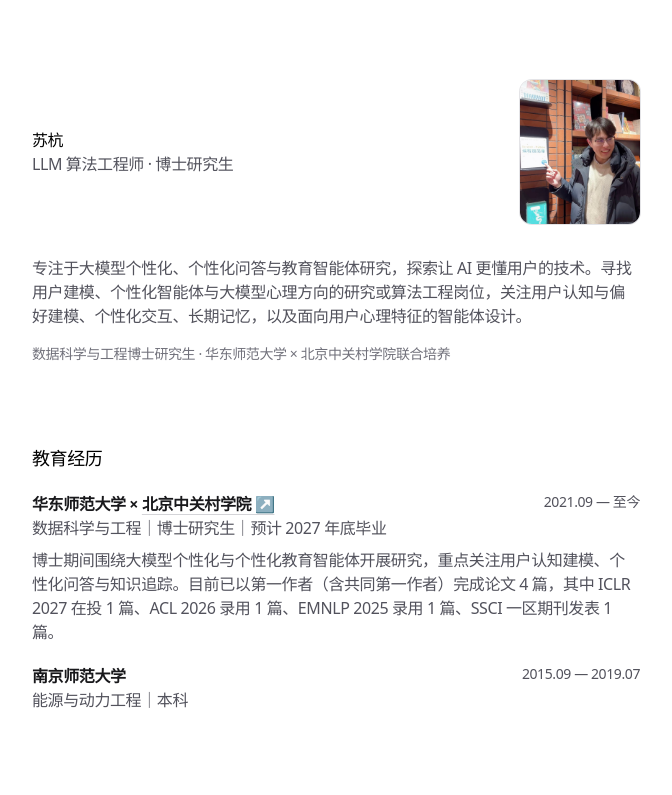
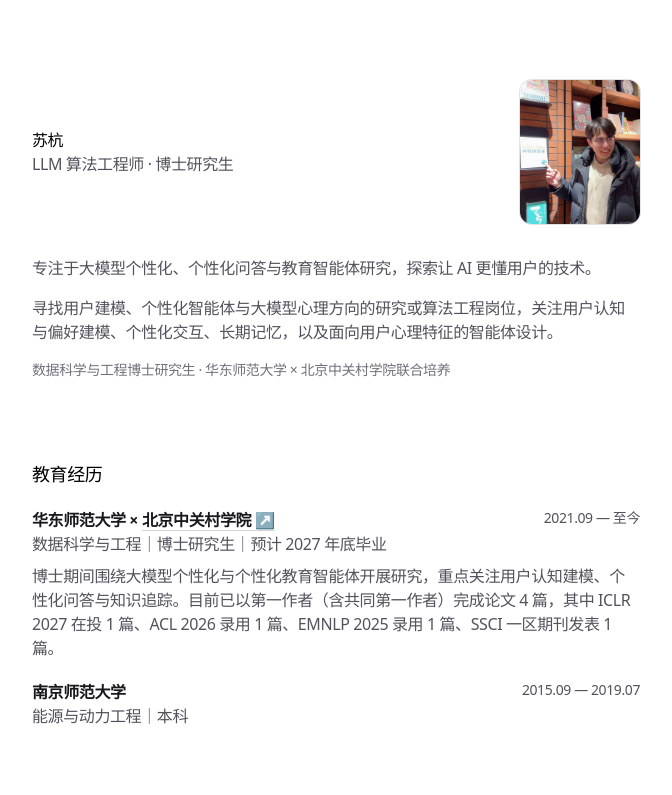
Before and after one commit to 3kyou1/profile, a Next.js app: page /profile/ in a window 1280 px wide. Shown: the top 795 px of the page, without its empty margins (304-976 px from the left). Built offline with nearby package versions, Linux system fonts and the light colour scheme.

Commit message:
separate job direction line

```diff
--- a/app/page.tsx
+++ b/app/page.tsx
@@ -22,7 +22,7 @@ const research = [
  {title:'编程训练的智能反馈与评价', tag:'国家自然科学基金子项目', text:'面向水杉在线教育平台，完成大模型部署、教学场景微调与后端推理服务。', bullets:['使用 GPT-4 构建指令数据，微调 DeepSeek-Coder-33B，引导学生思考而非直接给出答案。','在 A800 使用 vLLM 部署，结合 PagedAttention 与 Continuous Batching 支持高并发流式推理。','使用 ChromaDB 构建高质量问答库，并结合用户画像生成个性化教学回答。']},
 ]
 export default function Personal(){return <motion.main className="space-y-20" initial="hidden" animate="visible" transition={{staggerChildren:.12}}>
- <motion.section variants={sections}><p className="text-zinc-600 dark:text-zinc-400">专注于大模型个性化、个性化问答与教育智能体研究，探索让 AI 更懂用户的技术。寻找用户建模、个性化智能体与大模型心理方向的研究或算法工程岗位，关注用户认知与偏好建模、个性化交互、长期记忆，以及面向用户心理特征的智能体设计。</p><p className="mt-4 text-sm text-zinc-500">数据科学与工程博士研究生 · 华东师范大学 × 北京中关村学院联合培养</p></motion.section>
+ <motion.section variants={sections}><p className="text-zinc-600 dark:text-zinc-400">专注于大模型个性化、个性化问答与教育智能体研究，探索让 AI 更懂用户的技术。</p><p className="mt-4 text-zinc-600 dark:text-zinc-400">寻找用户建模、个性化智能体与大模型心理方向的研究或算法工程岗位，关注用户认知与偏好建模、个性化交互、长期记忆，以及面向用户心理特征的智能体设计。</p><p className="mt-4 text-sm text-zinc-500">数据科学与工程博士研究生 · 华东师范大学 × 北京中关村学院联合培养</p></motion.section>
  <motion.section variants={sections}><h3 className="mb-5 text-lg font-medium">教育经历</h3><div className="space-y-5 text-zinc-600 dark:text-zinc-400"><div><b className="text-zinc-900 dark:text-zinc-100">华东师范大学 × <a className="underline decoration-zinc-300 underline-offset-4 hover:text-indigo-600" href="https://www.bza.edu.cn/" target="_blank" rel="noreferrer">北京中关村学院 ↗</a></b><span className="float-right text-sm">2021.09 — 至今</span><p>数据科学与工程｜博士研究生｜预计 2027 年底毕业</p><p className="mt-2">博士期间围绕大模型个性化与个性化教育智能体开展研究，重点关注用户认知建模、个性化问答与知识追踪。目前已以第一作者（含共同第一作者）完成论文 4 篇，其中 ICLR 2027 在投 1 篇、ACL 2026 录用 1 篇、EMNLP 2025 录用 1 篇、SSCI 一区期刊发表 1 篇。</p></div><div><b className="text-zinc-900 dark:text-zinc-100">南京师范大学</b><span className="float-right text-sm">2015.09 — 2019.07</span><p>能源与动力工程｜本科</p></div></div></motion.section>
  <motion.section id="experience" variants={sections}><h3 className="mb-5 text-lg font-medium">实习经历</h3><div className="space-y-8">{internships.map(x=><article key={x.company}><h4 className="font-medium">{x.role}<span className="float-right text-sm font-normal text-zinc-500">{x.date}</span></h4><p className="text-zinc-500">{x.company}</p><p className="mt-2 text-zinc-600 dark:text-zinc-400">{x.intro}</p><ul className="mt-2 list-disc space-y-1 pl-5 text-zinc-600 dark:text-zinc-400">{x.bullets.map(b=><li key={b}>{b}</li>)}</ul></article>)}</div></motion.section>
  <motion.section id="research" variants={sections}><h3 className="mb-5 text-lg font-medium">科研经历与代表成果</h3><div className="space-y-9">{research.map(x=><article key={x.title}><h4 className="font-medium leading-6">{PAPER_LINKS[x.title] ? <a className="underline decoration-zinc-300 underline-offset-4 hover:text-indigo-600" href={PAPER_LINKS[x.title]} target="_blank" rel="noreferrer">{x.title} ↗</a> : x.title}</h4><p className="text-sm text-indigo-600 dark:text-indigo-300">{x.tag}</p><p className="mt-2 text-zinc-600 dark:text-zinc-400">{x.text}</p><ul className="mt-2 list-disc space-y-1 pl-5 text-zinc-600 dark:text-zinc-400">{x.bullets.map(b=><li key={b}>{b}</li>)}</ul></article>)}</div></motion.section>
```
